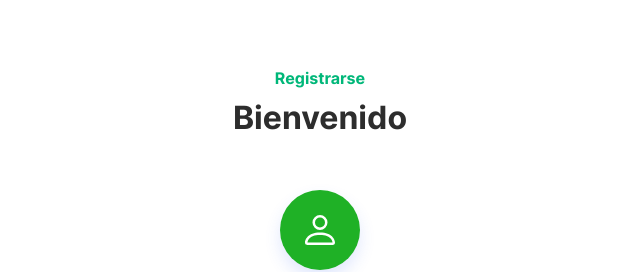
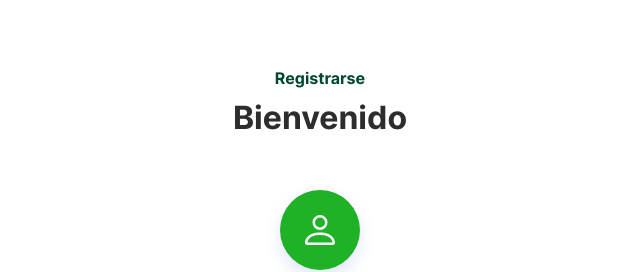
Before and after one commit to amunlozb/DIWEB_Bootstrap, a plain HTML site: page signup.html in a window 1280 px wide. Shown: the part 158-430 px from the top of the page, 320-960 px from the left. Drawn offline with Linux system fonts and the light colour scheme.

Commit message:
Update signup.html

```diff
--- a/signup.html
+++ b/signup.html
@@ -75,7 +75,7 @@
             <!-- Título -->
             <div class="row mb-4 mb-lg-5">
                 <div class="col-md-8 col-xl-6 text-center mx-auto">
-                    <p class="fw-bold text-success mb-2">Registrarse</p>
+                    <p class="fw-bold text-success-emphasis mb-2">Registrarse</p>
                     <h2 class="fw-bold">Bienvenido</h2>
                 </div>
             </div>
```
